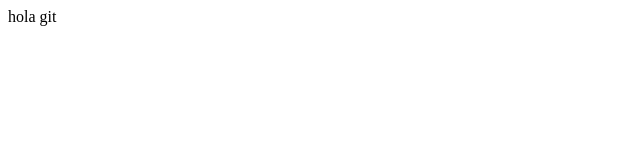
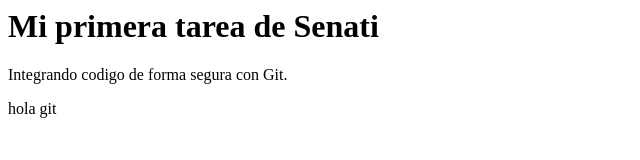
Before and after one commit to Stevenrata7/seminario2, a plain HTML site: page index.html in a window 1280 px wide. Shown: the whole page, without its empty margins (0-640 px from the left). Drawn offline with Linux system fonts and the light colour scheme.

Commit message:
Agregadas dos líneas iniciales al index

```diff
--- a/index.html
+++ b/index.html
@@ -1 +1,2 @@
-hola git
+<h1>Mi primera tarea de Senati</h1>
+<p>Integrando codigo de forma segura con Git.</p>hola git
```
